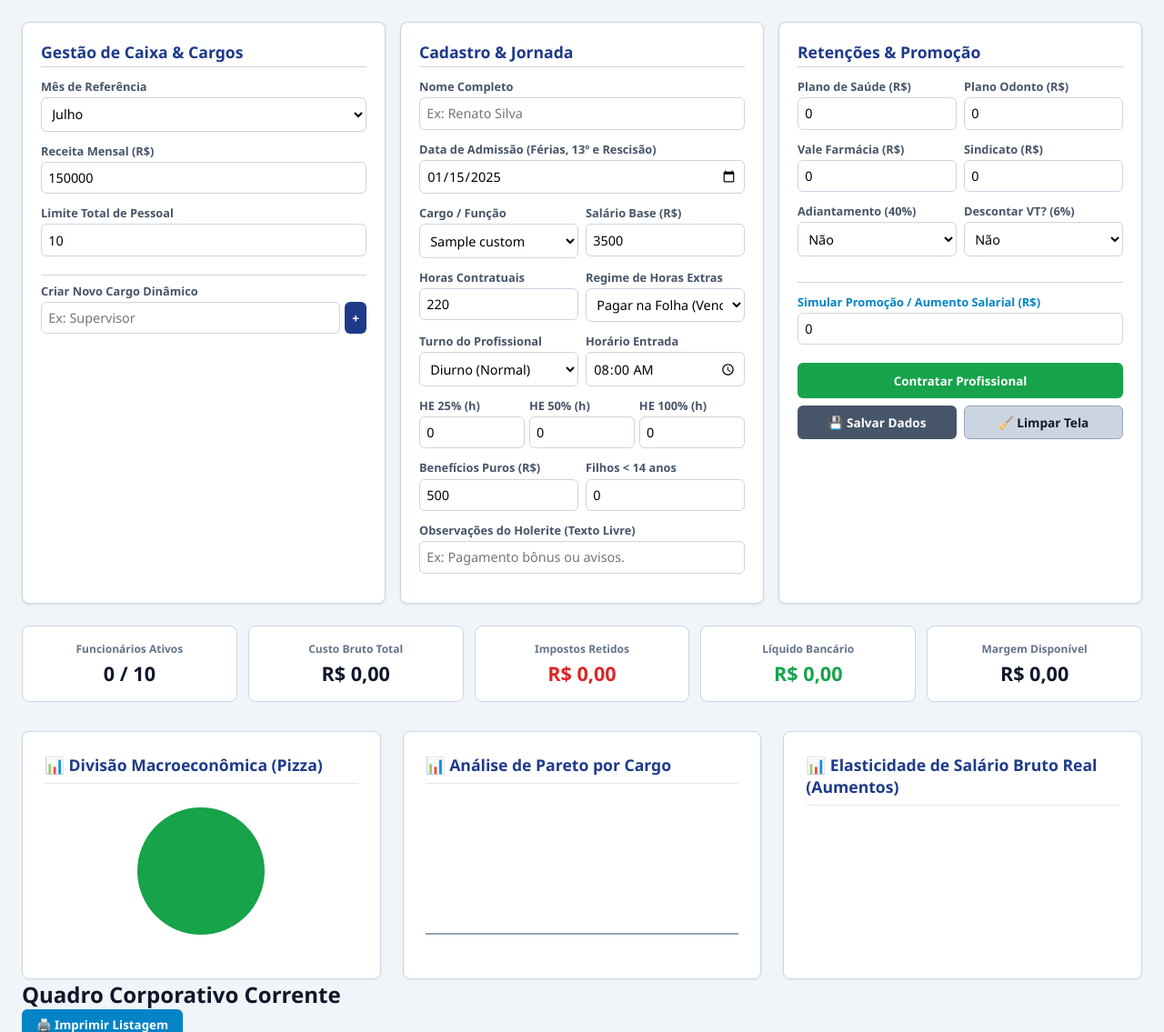
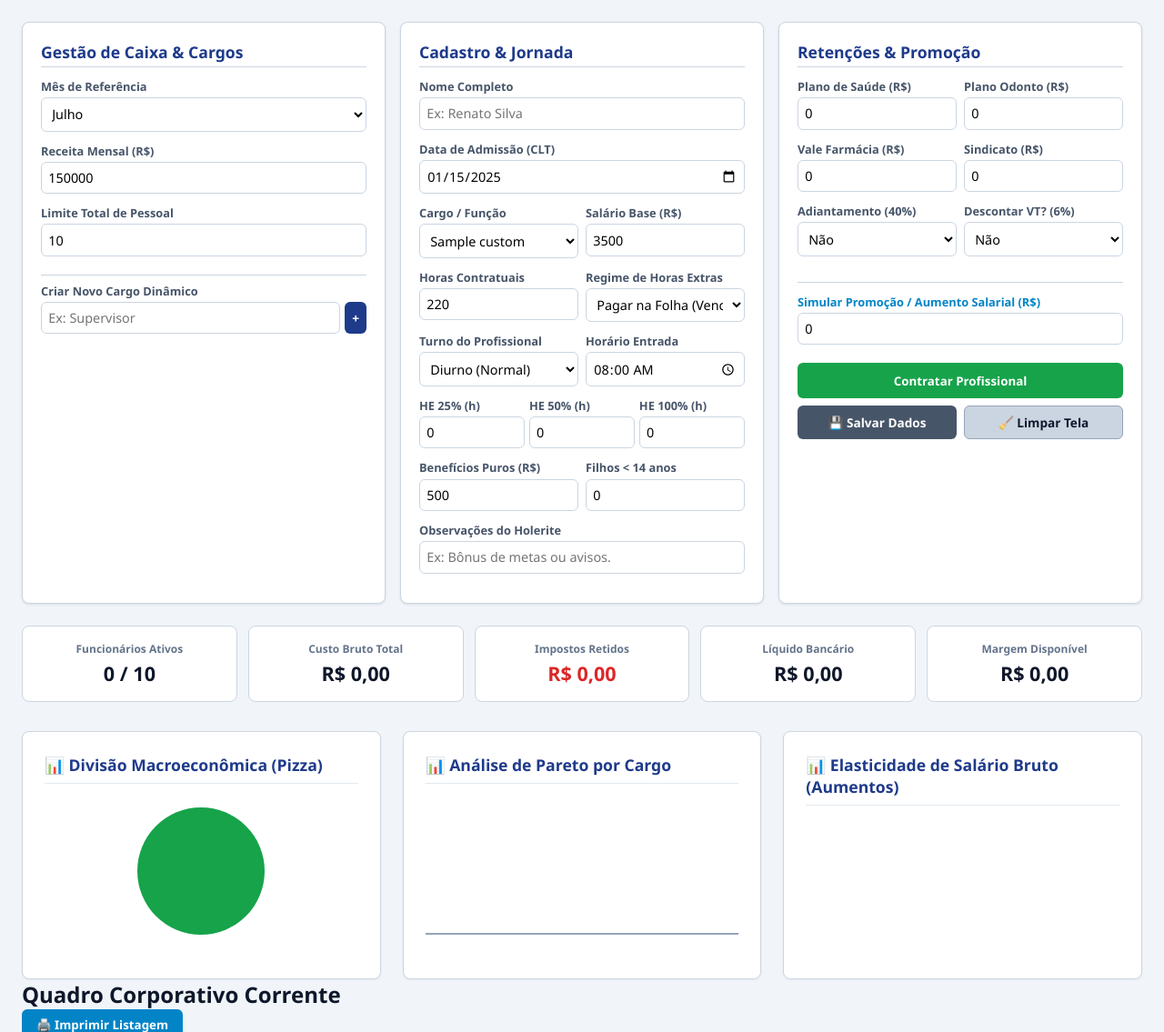
Before and after one commit to ProfRenatoPereira/adminprojeto, a Flask app: page / in a window 1280 px wide. Shown: the part 97-1232 px from the top of the page at 91% size. Run offline with Flask 3, Linux system fonts and the light colour scheme; tables that the repository leaves empty hold one stand-in row (values such as "Sample post"); data that the repository does not hold is empty.

Commit message:
Update index.html

```diff
--- a/templates/index.html
+++ b/templates/index.html
@@ -6,7 +6,7 @@
     <title>Painel Fiscal - TERCEIRO ADM ASSOCIADOS</title>
     <link rel="stylesheet" href="/static/style.css">
     <style>
-        .bi-container { display: grid; grid-template-columns: repeat(auto-fit, minmax(300px, 1fr)); gap: 1.5rem; margin-top: 2rem; }
+        .bi-container { display: grid; grid-template-columns: repeat(auto-fit, minmax(320px, 1fr)); gap: 1.5rem; margin-top: 2rem; }
         .chart-box { background: #fff; padding: 1.5rem; border-radius: 8px; border: 1px solid #cbd5e1; box-shadow: 0 1px 3px rgba(0,0,0,0.05); }
         .chart-box h4 { color: #1e3a8a; margin-bottom: 1rem; font-size: 1.1rem; border-bottom: 1px solid #e2e8f0; padding-bottom: 0.5rem; }
         .pizza-wrapper { display: flex; align-items: center; justify-content: center; height: 160px; }
@@ -67,18 +67,15 @@
                 </div>
             </div>
         </div>
-
-
-                <div class="card">
+        <div class="card">
             <h3>Cadastro & Jornada</h3>
             <input type="hidden" id="func_id_edicao" value="">
             <div class="form-group">
                 <label>Nome Completo</label>
                 <input type="text" id="nome" placeholder="Ex: Renato Silva">
             </div>
-            <!-- CAMPO RESTAURADO: DATA DE CONTRATAÇÃO -->
             <div class="form-group">
-                <label>Data de Admissão (Férias, 13º e Rescisão)</label>
+                <label>Data de Admissão (CLT)</label>
                 <input type="date" id="data_admissao" value="2025-01-15">
             </div>
             <div class="grid-config" style="grid-template-columns: 1fr 1fr; gap: 0.5rem; margin-bottom: 0;">
@@ -118,14 +115,11 @@
                 <div class="form-group"><label>Filhos &lt; 14 anos</label><input type="number" id="qtd_filhos" value="0" min="0"></div>
             </div>
             <div class="form-group">
-                <label>Observações do Holerite (Texto Livre)</label>
-                <input type="text" id="observacoes" placeholder="Ex: Pagamento bônus ou avisos.">
+                <label>Observações do Holerite</label>
+                <input type="text" id="observacoes" placeholder="Ex: Bônus de metas ou avisos.">
             </div>
         </div>
-
-
-
-                <div class="card">
+        <div class="card">
             <h3>Retenções & Promoção</h3>
             <div class="grid-config" style="grid-template-columns: 1fr 1fr; gap: 0.5rem; margin-bottom: 0;">
                 <div class="form-group"><label>Plano de Saúde (R$)</label><input type="number" id="plano_saude" value="0"></div>
@@ -145,8 +139,6 @@
                     <select id="vt_desconto"><option value="sim">Sim</option><option value="nao" selected>Não</option></select>
                 </div>
             </div>
-
-            <!-- CAMPO DIDÁTICO: SIMULAÇÃO DE PROMOÇÃO / COMPORTAMENTO LINEAR -->
             <div class="form-group" style="margin-top: 1rem; border-top: 1px solid var(--border); padding-top: 0.75rem;">
                 <label style="color:#0284c7; font-weight: bold;">Simular Promoção / Aumento Salarial (R$)</label>
                 <input type="number" id="novo_aumento_salarial" value="0" placeholder="Ex: Novo Salário Bruto">
@@ -160,20 +152,18 @@
         </div>
     </div>
 
-
-        <div class="dashboard">
+    <div class="dashboard">
         <div class="metric"><p>Funcionários Ativos</p><h2 id="dash_total_func">0 / 10</h2></div>
         <div class="metric"><p>Custo Bruto Total</p><h2 id="dash_custo_bruto">R$ 0,00</h2></div>
         <div class="metric"><p>Impostos Retidos</p><h2 id="dash_total_descontos" style="color: #dc2626">R$ 0,00</h2></div>
-        <div class="metric"><p>Líquido Bancário</p><h2 id="dash_folha_liquida" style="color: #16a34a">R$ 0,00</h2></div>
+        <div class="metric"><p>Líquido Bancário</p><h2 id="dash_folha_liquida">R$ 0,00</h2></div>
         <div class="metric" id="card_balanco"><p>Margem Disponível</p><h2 id="dash_saldo_empresa">R$ 0,00</h2></div>
     </div>
 
     <div class="bi-container">
         <div class="chart-box"><h4>📊 Divisão Macroeconômica (Pizza)</h4><div class="pizza-wrapper"><div id="nativePizza" class="pizza-native"></div></div></div>
         <div class="chart-box"><h4>📊 Análise de Pareto por Cargo</h4><div id="nativePareto" class="bar-container"></div></div>
-        <!-- GRÁFICO LINEAR ADAPTADO DIDATICAMENTE PARA ELASTICIDADE DE AUMENTO SALARIAL -->
-        <div class="chart-box"><h4>📊 Elasticidade de Salário Bruto Real (Aumentos)</h4><div id="nativeLinear" class="linear-wrapper"></div></div>
+        <div class="chart-box"><h4>📊 Elasticidade de Salário Bruto (Aumentos)</h4><div id="nativeLinear" class="linear-wrapper"></div></div>
     </div>
 
     <div class="section-title">
@@ -194,7 +184,6 @@
 </div>
 
 <div id="print-area"></div>
-
 <script src="/static/script.js"></script>
 </body>
 </html>
```
